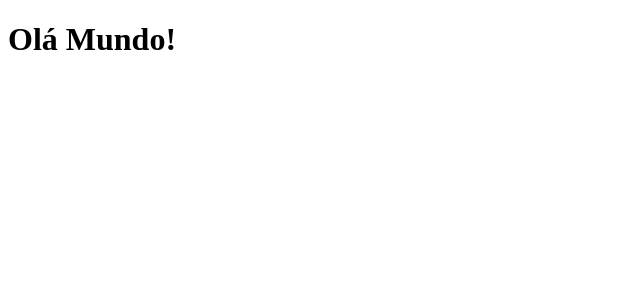
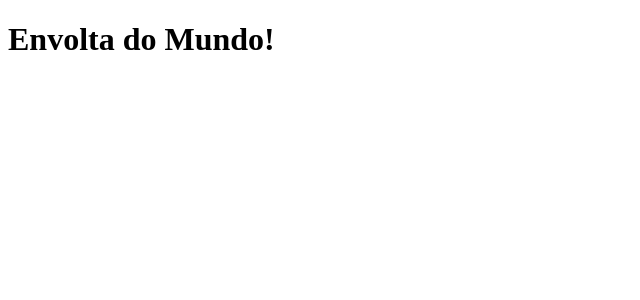
Before and after one commit to diasDouglascs/clone-tabnews, a Next.js app: page / in a window 1280 px wide. Shown: the top 300 px of the page, without its empty margins (0-640 px from the left). Built offline with nearby package versions, Linux system fonts and the light colour scheme.

Commit message:
modifica a frase

```diff
--- a/pages/index.js
+++ b/pages/index.js
@@ -1,6 +1,6 @@
 function Home() {
     return<h1>
-        Olá Mundo!
+        Envolta do Mundo!
     </h1>
 }
 
```
